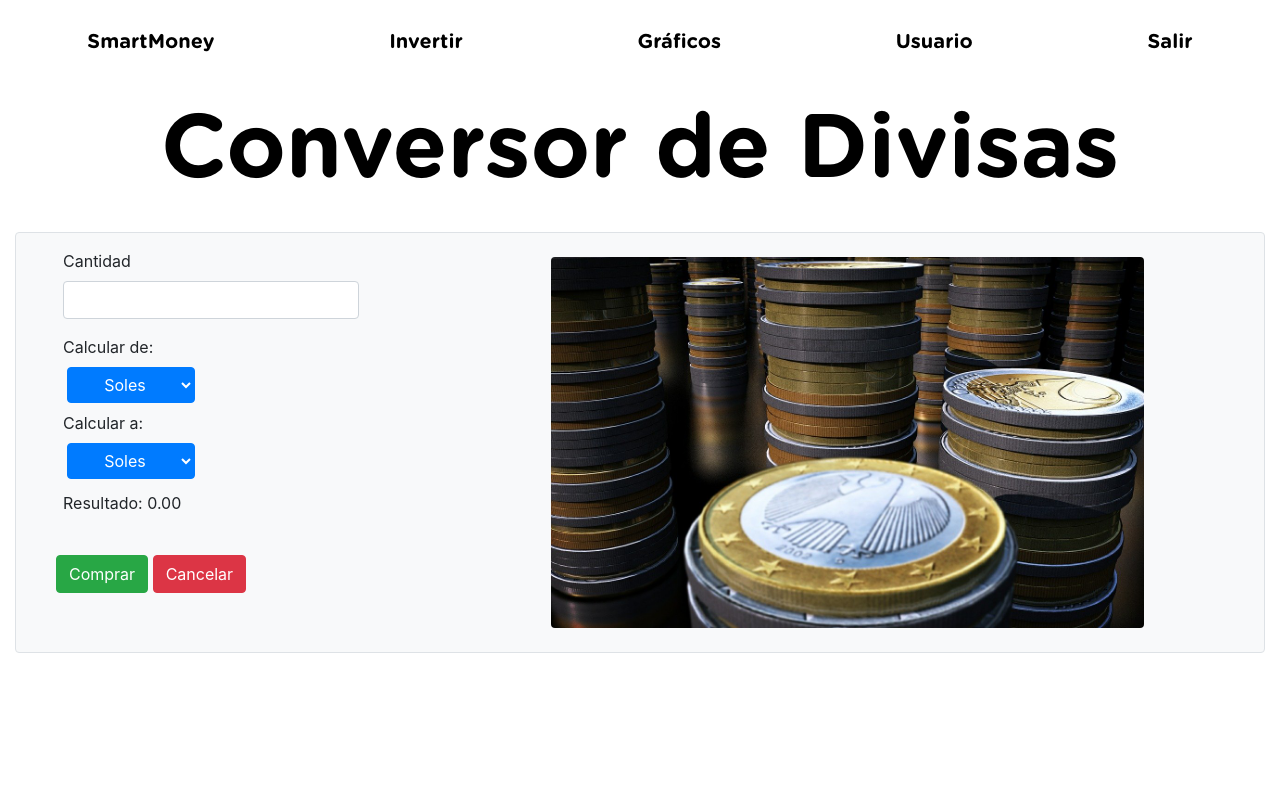
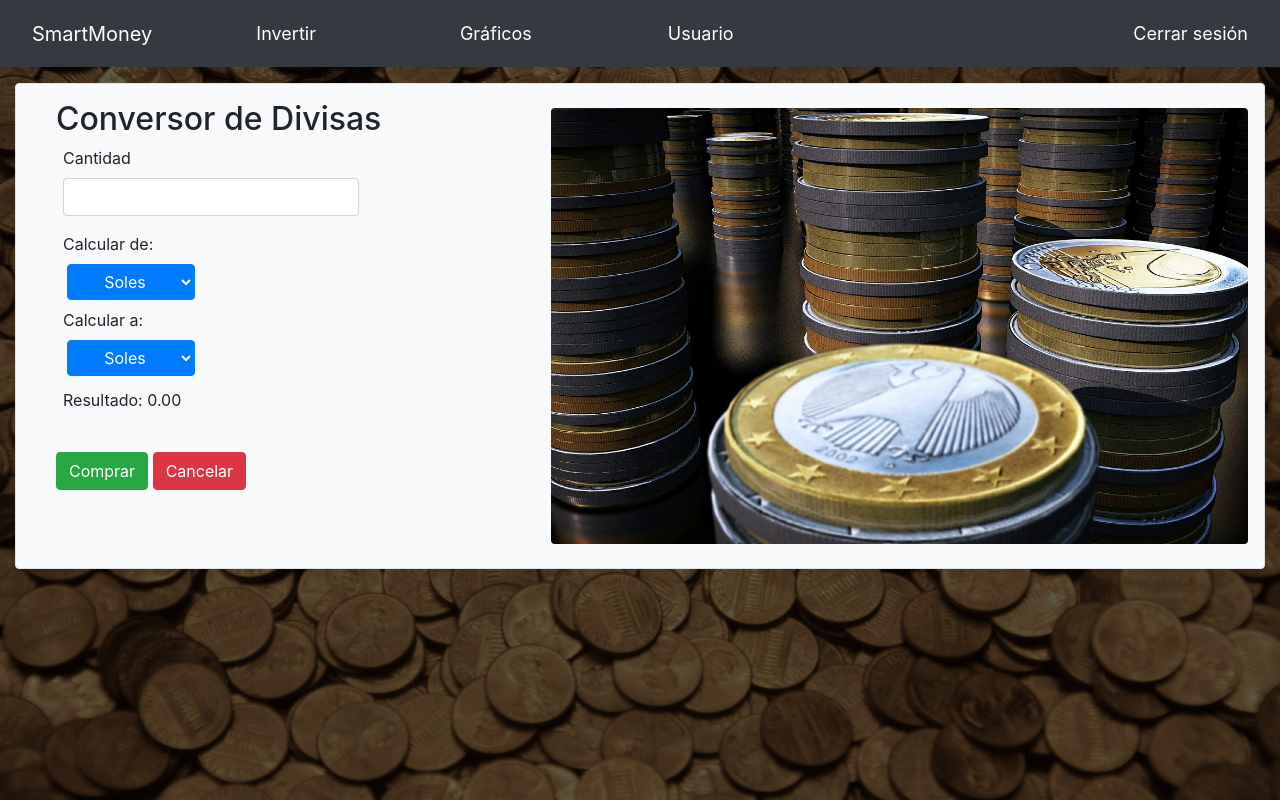
Before and after one commit to work-teams/gestion-configuracion-software, a PHP site: page /divisas.php in a window 1280 px wide. Run offline with PHP 8.4, Linux system fonts and the light colour scheme; the visitor is signed in with stand-in values (Sample User, id 1); some web fonts are replaced.

Commit message:
Correciones a modulo divisas

```diff
--- a/02 Desarrollo/SMPO/Desarrollo/SMPO-WEB/divisas.php
+++ b/02 Desarrollo/SMPO/Desarrollo/SMPO-WEB/divisas.php
@@ -8,6 +8,7 @@
 <!DOCTYPE html>
 <html>
 <head>
+
 	<title>Smart Money</title>
 	<?php require_once "php/scripts.php";?>
 	<meta charset="UTF-8">
@@ -16,22 +17,37 @@
 	<link rel="stylesheet" href="css/estilosComunes.css">
 
 </head>
-<body>
-<nav class="navbarzzz">
-        <ul>
-            <li><a href="Principal.php">SmartMoney</a></li>
-            <li><a href="invertir.php">Invertir</a></li>
-            <li><a href="grafico.php">Gráficos</a></li>
-            <li><a href="usuario.php">Usuario</a></li>
-            <li><a href="php/salir.php">Salir</a></li>
+<body class="fondo">
+	<nav class="navbar pb-1 pt-1 navbar-expand-lg navbar-dark bg-dark mb-2 text-center">
+		<a href="Principal.php" class="navbar-brand text-white text-center mr-3 px-3">SmartMoney</a>
+		<button class= "navbar-toggler" data-target="#menu" data-toggle="collapse" type="button">
+		<span class="navbar-toggler-icon"></span>
+		</button>
+		<div class="collapse navbar-collapse" id="menu">
+		<ul class="navbar-nav mr-auto">
+			<li class="nav-item active mx-5 px-3">
+				<a href="invertir.php" class="nav-link" style="font-size:18px;">Invertir</a>
+			</li>
+			<li class="nav-item active mx-5 px-3">
+				<a href="grafico.php" class="nav-link " style="font-size:18px;">Gráficos</a>
+			</li>
+			<li class="nav-item active">
+				<a href="usuario.php" class="nav-link mx-5 px-3" style="font-size:18px;">Usuario</a>
+			</li>
 		</ul>
+		<div class="text-center">
+			<li class="navbar-text">
+			<a href="php/salir.php" style="font-size:18px;" class="nav-link">Cerrar sesión</a>
+			</li>
+		</div>
+		</div>
 	</nav>
-	<h1 class="title">Conversor de Divisas</h1>
+
 		<div class="container-fluid">
 			<div class="bg-light p-3 border mt-3 rounded">
 				<div class="row mb-2">
 					<div class="col-md-12 col-lg-5 col-12">
-
+						<h2 class="ml-4">Conversor de Divisas</h2>
 						<form id="frmajax" method="POST" id="">
 							<div class="form-group col-md-8 ml-3">
 								<label for="cantidad">Cantidad</label>
@@ -47,6 +63,7 @@
 								</select>
 							</div>
 					</div>
+
 					<div class="dropdown col-md-8 ml-3 mb-2">
 						<label for="Convertira">Calcular a:</label>
 							<div>
@@ -75,9 +92,11 @@
 					</div>
 					</form>
 				</div>
-			<div class="d-none d-lg-block col-md-6 mt-2 col-lg-6">
+
+				<div class="d-none d-lg-block col-md-6 mt-2 col-lg-7">
 					<img src="img/divisasok.jpg" class="img-fluid rounded" alt="fondo">
 				</div>
+
 			</div>
 		</div>
 
```
Lines whose indentation alone changed are shown as unchanged.
